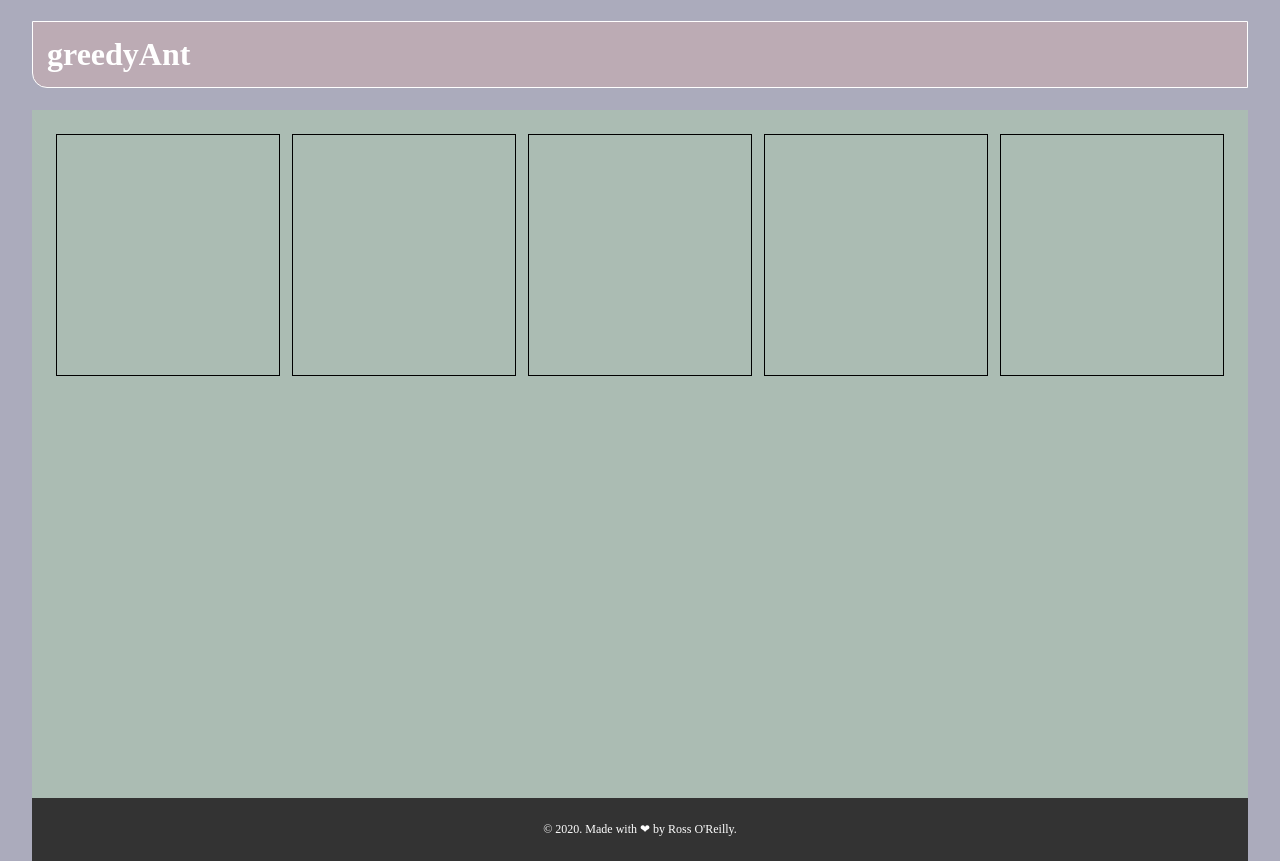
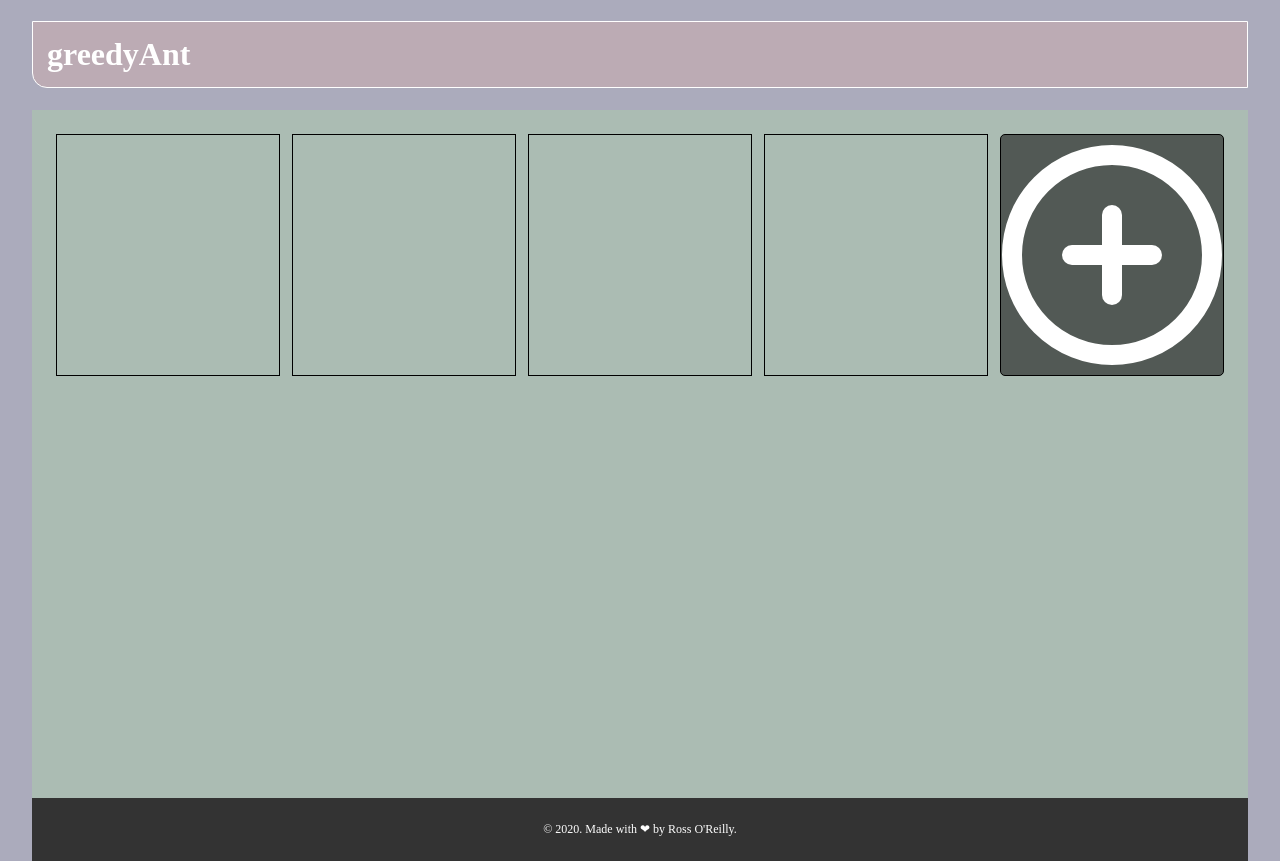
Before and after one commit to oreillyross/greedyant, a React (Create React App) app: page / in a window 1280 px wide. Built offline with nearby package versions, Linux system fonts and the light colour scheme.

Commit message:
add svg icon

```diff
--- a/public/index.html
+++ b/public/index.html
@@ -10,7 +10,8 @@
       homescreen on Android. See https://developers.google.com/web/fundamentals/engage-and-retain/web-app-manifest/
     -->
 	<link rel="manifest" href="%PUBLIC_URL%/manifest.json">
-	<link rel="shortcut icon" href="%PUBLIC_URL%/favicon.ico">
+  <link rel="shortcut icon" href="%PUBLIC_URL%/favicon.ico">
+
 	<!--
       Notice the use of %PUBLIC_URL% in the tags above.
       It will be replaced with the URL of the `public` folder during the build.
--- /dev/null
+++ b/src/components/AddBox.js
@@ -0,0 +1,8 @@
+import React from "react";
+import styles from "./AddBox.module.css";
+
+export default function AddBox(props) {
+  return <div className={styles.AddBox}>
+    <img src='plus-circle.svg' alt='add item'/>
+  </div>;
+}
--- /dev/null
+++ b/src/components/AddBox.module.css
@@ -0,0 +1,15 @@
+.AddBox {
+  display: flex;
+  justify-content: center;
+  background-color: #525955;
+  text-align: center;
+  max-width: 240px;
+  max-height: 240px;
+  border: 1px solid black;
+  border-radius: 5px
+}
+
+svg:hover {
+  color: #eeeeeb;
+
+}
--- a/src/components/Container.js
+++ b/src/components/Container.js
@@ -1,6 +1,7 @@
 import React from "react";
 import styles from "./Container.module.css";
 import ContentBox from "./ContentBox";
+import AddBox from './AddBox'
 
 export default function Container() {
   return (
@@ -9,7 +10,7 @@ export default function Container() {
       <ContentBox />
       <ContentBox />
       <ContentBox />
-      <ContentBox />
+      <AddBox />
     </div>
   );
 }
--- a/src/styles.css
+++ b/src/styles.css
@@ -4,6 +4,7 @@
   --lightAccent: #bcbcab;
   --contrast: #abbcb3;
   --white: white;
+  --lightContrast: lighten(#ABBCB3, 50%)
 }
 
 body {
```
Also changed, not shown: src/components/ContentBox.js (+3 -6 lines), public/plus-circle.svg (added).
